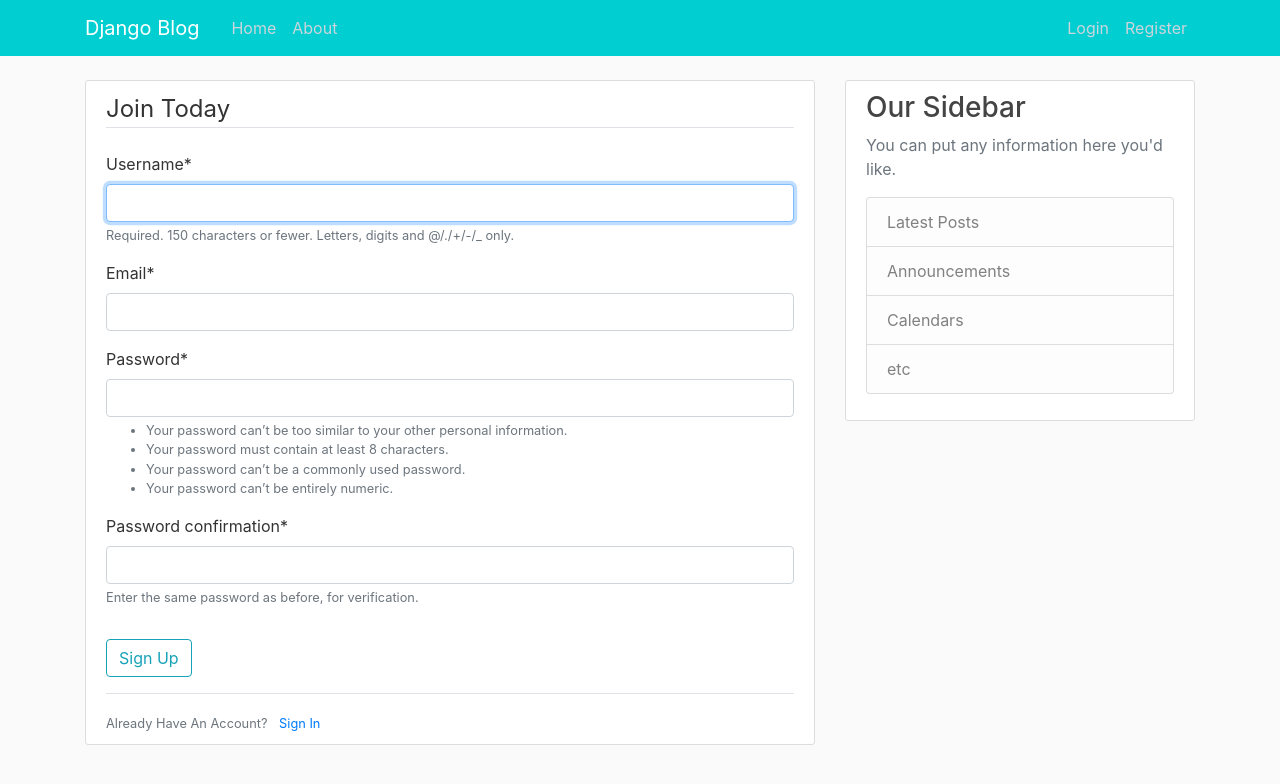
After one commit to Pranathi-star/django_project, a Django app: page /register/ in a window 1280 px wide. The commit adds this page. Shown: the top 784 px of the page. Run offline with Django 3.2, Linux system fonts and the light colour scheme; some libraries are stand-ins or nearby versions.

Commit message:
registration page

```diff
--- a/blog/templates/blog/base.html
+++ b/blog/templates/blog/base.html
@@ -43,6 +43,13 @@
     <main role="main" class="container">
       <div class="row">
         <div class="col-md-8">
+          {% if messages %}
+            {% for message in messages %}
+              <div class="alert alert-{{ message.tags }}">
+                {{ message }}
+              </div>
+            {% endfor %}
+          {% endif %}
           {% block content %}{% endblock %}
         </div>
         <div class="col-md-4">
--- a/django_project/settings.py
+++ b/django_project/settings.py
@@ -32,6 +32,8 @@
 
 INSTALLED_APPS = [
     'blog.apps.BlogConfig',
+    'users.apps.UsersConfig',
+    'crispy_forms',
     'django.contrib.admin',
     'django.contrib.auth',
     'django.contrib.contenttypes',
@@ -119,7 +121,7 @@
 # https://docs.djangoproject.com/en/3.2/howto/static-files/
 
 STATIC_URL = '/static/'
-
+CRISPY_TEMPLATE_PACK = 'bootstrap4'
 # Default primary key field type
 # https://docs.djangoproject.com/en/3.2/ref/settings/#default-auto-field
 
--- a/django_project/urls.py
+++ b/django_project/urls.py
@@ -1,7 +1,9 @@
 from django.contrib import admin
 from django.urls import path, include
+from users import views as user_views
 
 urlpatterns = [
     path('admin/', admin.site.urls),
     path('', include('blog.urls')),
+    path('register/', user_views.register, name = 'register'),
 ]
--- /dev/null
+++ b/users/forms.py
@@ -0,0 +1,11 @@
+from django import forms
+from django.contrib.auth.models import User
+from django.contrib.auth.forms import UserCreationForm
+
+
+class UserRegisterForm(UserCreationForm):
+    email = forms.EmailField()
+
+    class Meta:
+        model = User
+        fields = ['username', 'email', 'password1', 'password2']
--- /dev/null
+++ b/users/templates/users/register.html
@@ -0,0 +1,21 @@
+{% extends "blog/base.html" %}
+{% load crispy_forms_tags %}
+{% block content %}
+    <div class="content-section">
+        <form method="POST">
+            {% csrf_token %}
+            <fieldset class="form-group">
+                <legend class="border-bottom mb-4">Join Today</legend>
+                {{ form|crispy }}
+            </fieldset>
+            <div class="form-group">
+                <button class="btn btn-outline-info" type="submit">Sign Up</button>
+            </div>
+        </form>
+        <div class="border-top pt-3">
+            <small class="text-muted">
+                Already Have An Account? <a class="ml-2" href="#">Sign In</a>
+            </small>
+        </div>
+    </div>
+{% endblock content %}
--- a/users/views.py
+++ b/users/views.py
@@ -1,3 +1,16 @@
-from django.shortcuts import render
+from django.shortcuts import render, redirect
+from django.contrib import messages
+from .forms import UserRegisterForm
 
-# Create your views here.
+
+def register(request):
+    if request.method == 'POST':
+        form = UserRegisterForm(request.POST)
+        if form.is_valid():
+            form.save()
+            username = form.cleaned_data.get('username')
+            messages.success(request, f'Account created for {username}!')
+            return redirect('blog-home')
+    else:
+        form = UserRegisterForm()
+    return render(request, 'users/register.html', {'form': form})
```
Also changed, not shown: db.sqlite3.
